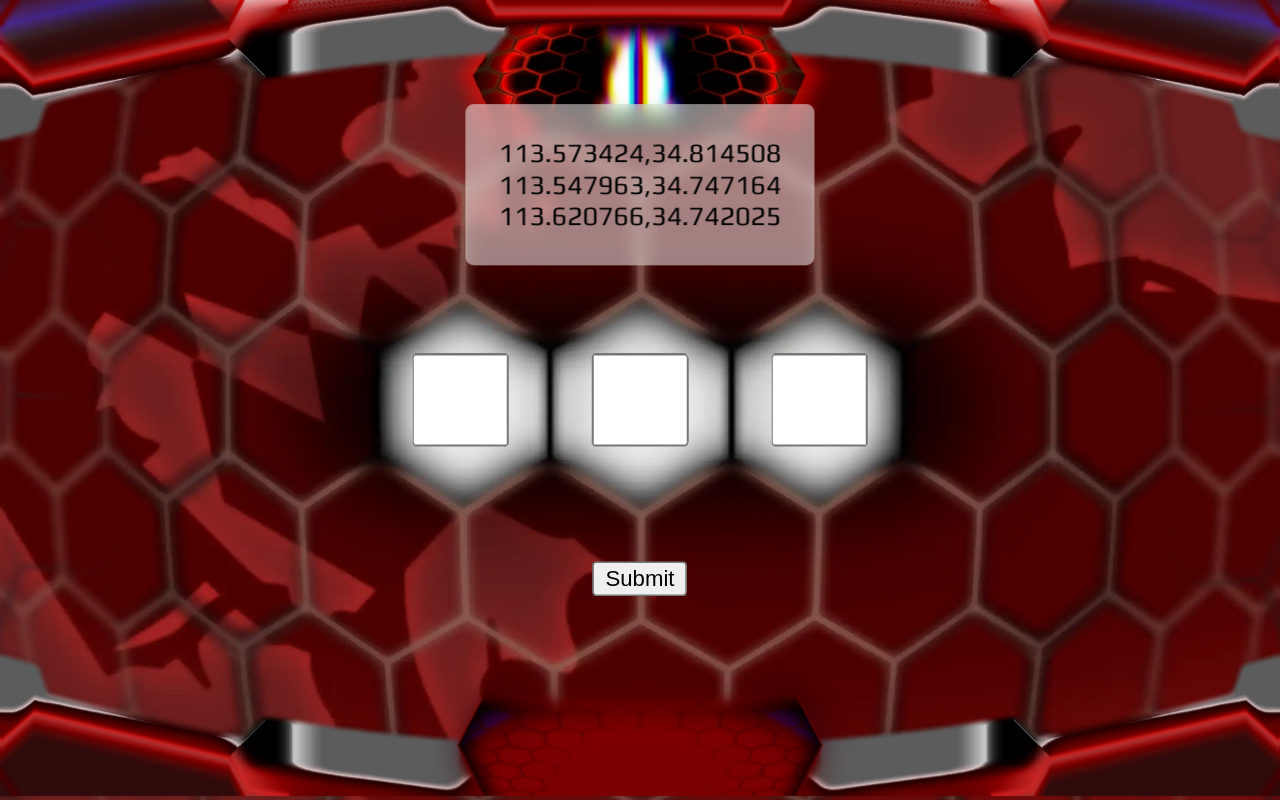
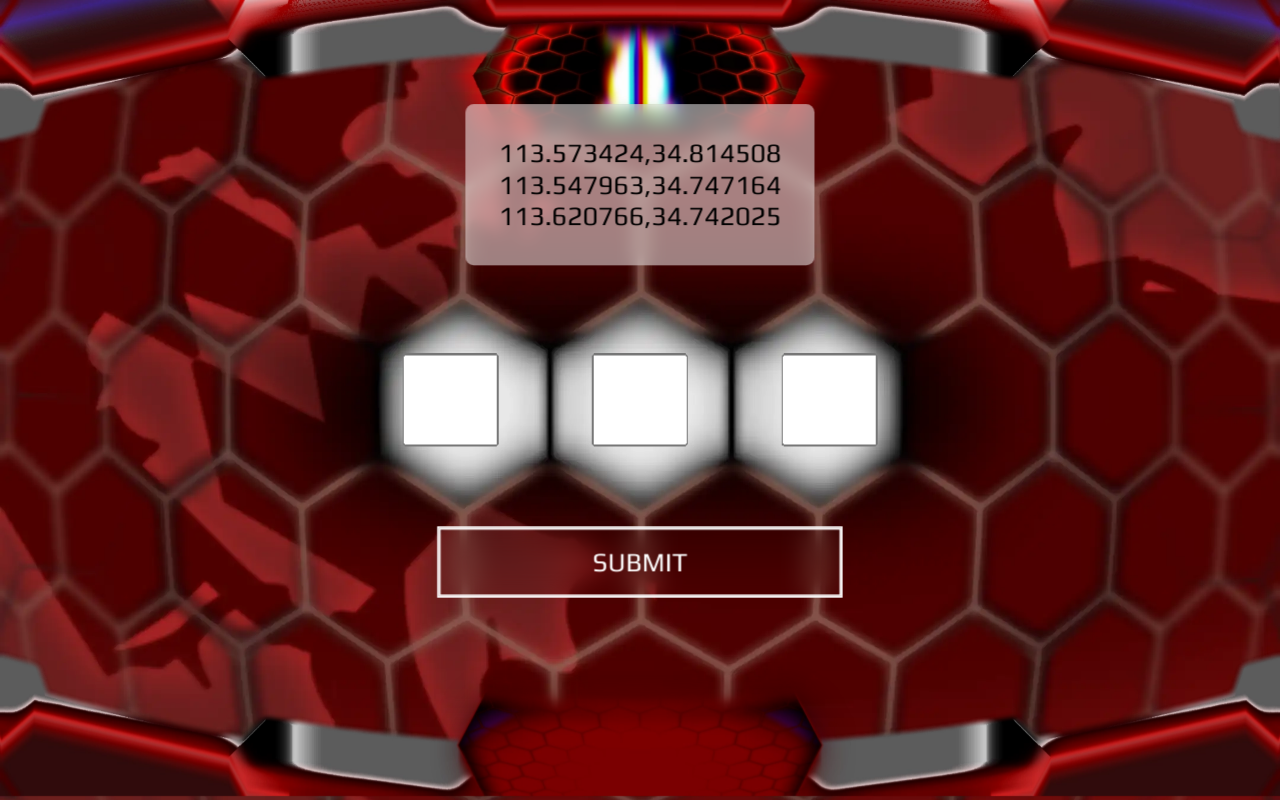
Before and after one commit to MPAMlab/NGU2nd-emoji-puzzle, a Vue app: page / in a window 1280 px wide. Built offline with nearby package versions, Linux system fonts and the light colour scheme; no server answers.

Commit message:
Update App.vue

```diff
--- a/src/App.vue
+++ b/src/App.vue
@@ -14,15 +14,15 @@
     <div class="content">
       <div class="password-status">
         <div :class="{ 'strikethrough': passwordStatus[0].used === 1 }" class="play-regular">113.573424,34.814508</div>
-        <div :class="{ 'strikethrough': passwordStatus[0].used === 1 }" class="play-regular">113.547963,34.747164</div>
-        <div :class="{ 'strikethrough': passwordStatus[0].used === 1 }" class="play-regular">113.620766,34.742025</div>
+        <div :class="{ 'strikethrough': passwordStatus[1].used === 1 }" class="play-regular">113.547963,34.747164</div>
+        <div :class="{ 'strikethrough': passwordStatus[2].used === 1 }" class="play-regular">113.620766,34.742025</div>
       </div>
       <div class="emoji-inputs">
         <input type="text" v-model="password[0]" />
         <input type="text" v-model="password[1]" />
         <input type="text" v-model="password[2]" />
       </div>
-      <button @click="submitPassword">Submit</button>
+      <button @click="submitPassword" class="btn">Submit</button>
       <div v-if="showSuccess" class="success">Success!</div>
       <div v-if="showError" class="error">Error!</div>
     </div>
@@ -98,13 +98,21 @@ export default {
       if (backgroundImg) {
         const idealWidth = 770; // 定义理想宽度
         const currentWidth = backgroundImg.offsetWidth; // 获取当前宽度
-        const scaleFactor = currentWidth / idealWidth; // 计算缩放因子
-        const contentDiv = document.querySelector('.content');
-        if (contentDiv) {
-          contentDiv.style.transform = `translate(-50%, -50%) scale(${scaleFactor})`;
+        if (currentWidth > idealWidth) {
+          const scaleFactor = currentWidth / idealWidth; // 计算缩放因子
+          const contentDiv = document.querySelector('.content');
+          if (contentDiv) {
+            contentDiv.style.transform = `translate(-50%, -50%) scale(${scaleFactor})`;
+          }
+        } else {
+          const contentDiv = document.querySelector('.content');
+          if (contentDiv) {
+            contentDiv.style.transform = 'translate(-50%, -50%)';
+          }
         }
       }
     };
+
     onMounted(() => {
       fetchPasswordStatus();
       scaleContent(); // 页面加载时缩放内容
@@ -271,12 +279,44 @@ button {
   left: 50%;
   transform: translateX(-50%);
 }
+.btn,
+.btn:focus {
+    min-width: 200px;
+    background: transparent;
+    color: #FFFFFF;
+    font-size: 1rem;
+    text-align: center;
+    text-transform: uppercase;
+    text-decoration: none;
+    box-sizing: inherit;
+    padding: 10px 20px;
+    border: 1px solid;
+    box-shadow: inset 0 0 20px rgba(225, 51, 45, 0);
+    outline: 1px solid !important;
+    outline-color: rgba(225, 51, 45, 0.5);
+    outline-offset: 0px;
+    text-shadow: none;
+    transition: all 1250ms cubic-bezier(0.19, 1, 0.22, 1);
+    backdrop-filter: blur(8px);
+    font-family: "Play", sans-serif;
+    font-weight: 400;
+    font-style: normal;
+}
+.btn:hover {
+    color: #E1332D;
+    border: 1px solid;
+    box-shadow: inset 0 0 20px rgba(225, 51, 45, 0.5), 0 0 20px rgba(225, 51, 45, 0.2);
+    outline: 1px solid !important;
+    outline-color: rgba(225, 51, 45, 0) !important;
+    outline-offset: 15px;
+    text-shadow: 1px 1px 2px #427388;
+}
 .emoji-inputs input {
   width: 50px;
   height: 50px;
   font-size: 24px;
   text-align: center;
-  margin: 0 25px;
+  margin: 0 3.5vh;
 }
 
 .success {
```
